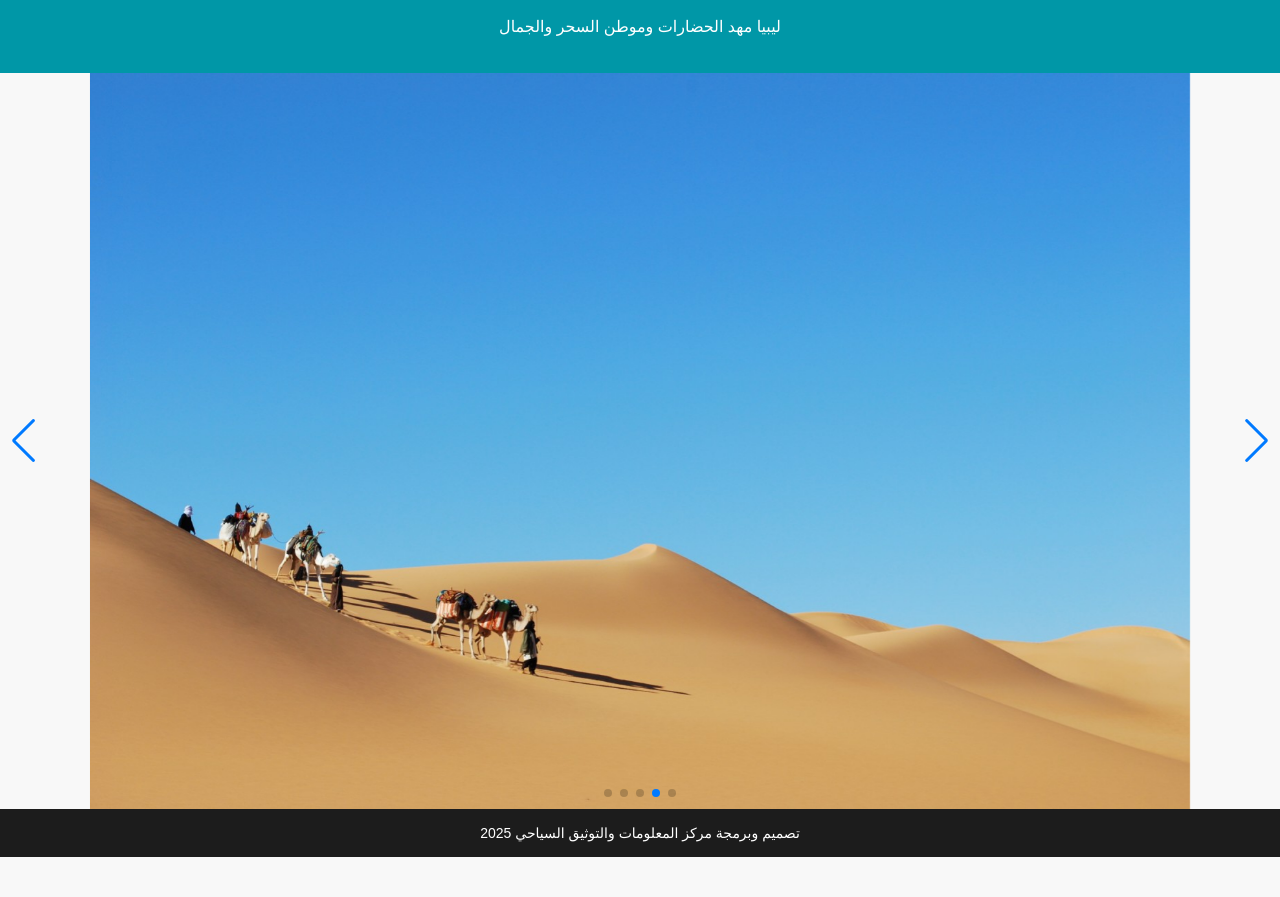
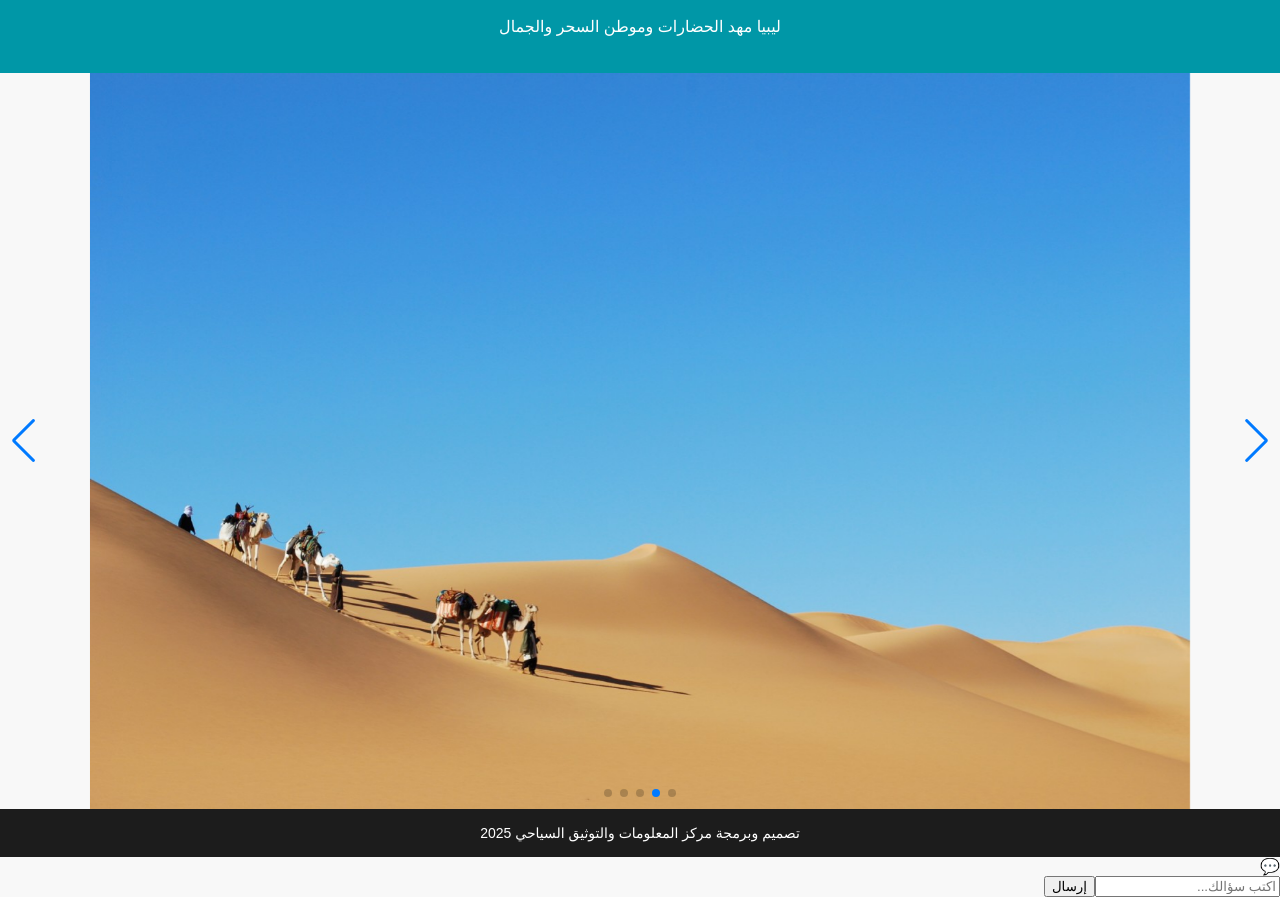
Before and after one commit to OsamaAlkhabuli/visitlibya-chatbot-server, a website: page index.html in a window 1280 px wide. Shown: the part 142-1039 px from the top of the page. Before the commit the page ends 999 px from the top, so only its background shows below. Drawn offline with nearby package versions, Linux system fonts and the light colour scheme.

Commit message:
Update index.html
updata

```diff
--- a/index.html
+++ b/index.html
@@ -7,6 +7,7 @@
   <link rel="stylesheet" href="style.css" />
   <link rel="stylesheet" href="https://cdn.jsdelivr.net/npm/swiper@10/swiper-bundle.min.css" />
   <script src="https://cdn.jsdelivr.net/npm/swiper@10/swiper-bundle.min.js"></script>
+  <link rel="stylesheet" href="chatbot.css" />
   <style>
     body {
       margin: 0;
@@ -72,6 +73,17 @@
     تصميم وبرمجة مركز المعلومات والتوثيق السياحي 2025
   </div>
 
+  <!-- فقاعة الدردشة -->
+  <div id="chatToggle">💬</div>
+  <div id="chatContainer">
+    <div id="chat"></div>
+    <div style="display:flex">
+      <input id="chatInput" type="text" placeholder="اكتب سؤالك..." />
+      <button id="sendBtn">إرسال</button>
+    </div>
+  </div>
+  <script src="chatbot.js"></script>
+
   <script>
     const swiper = new Swiper('.swiper', {
       loop: true,
```
